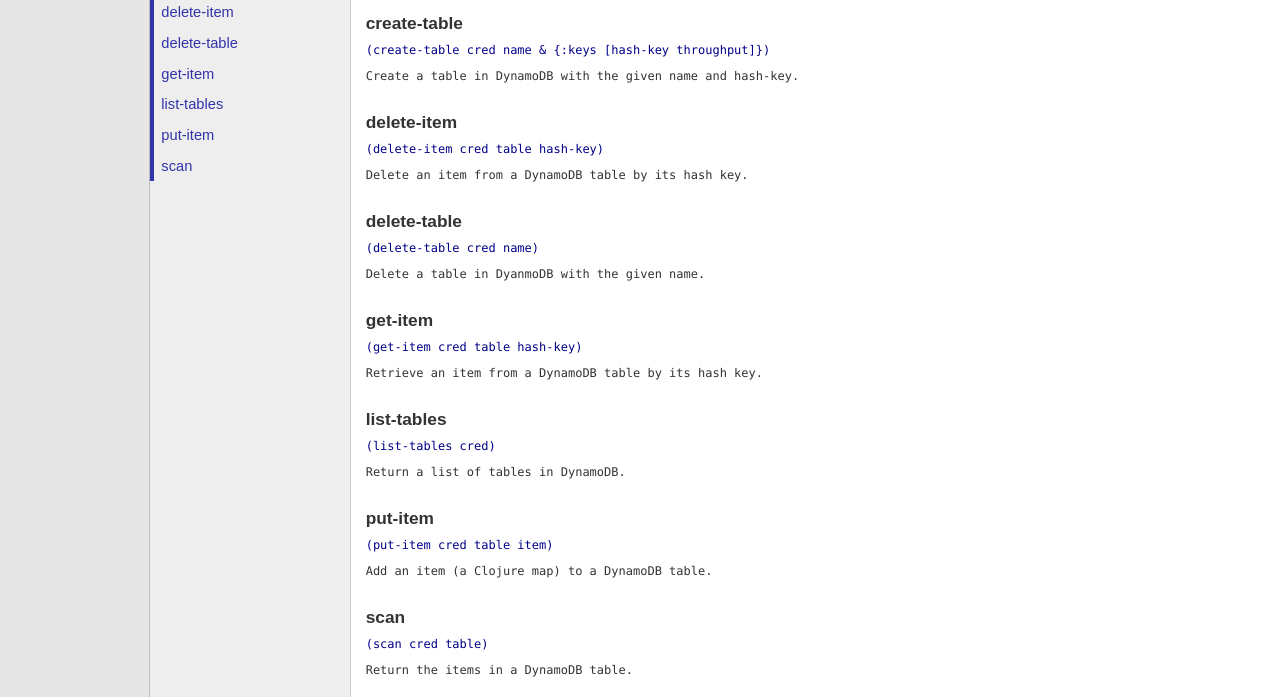
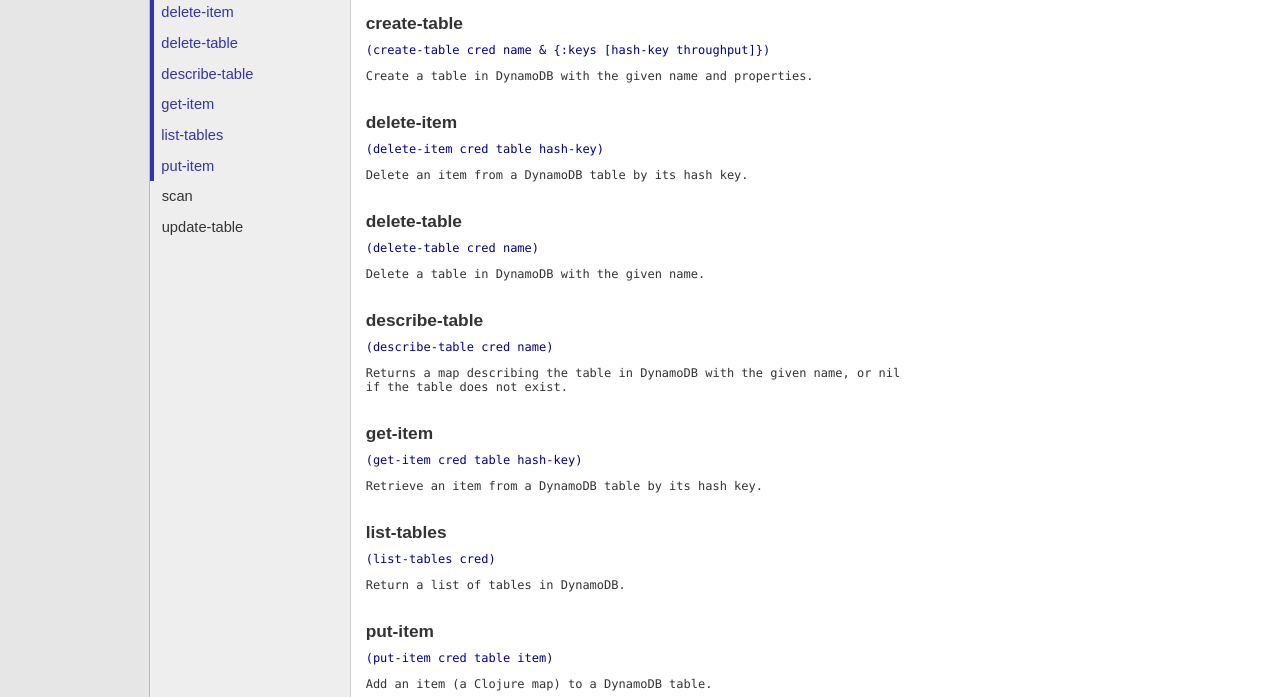
Before and after one commit to weavejester/rotary, a plain HTML site: page rotary.client.html in a window 1280 px wide. Shown: the part 103-800 px from the top of the page. Drawn offline with Linux system fonts and the light colour scheme.

Commit message:
Docs for version 0.1.1

```diff
--- a/rotary.client.html
+++ b/rotary.client.html
@@ -1,10 +1,12 @@
 <!DOCTYPE html>
-<html><head><link href="css/default.css" rel="stylesheet" type="text/css"><script src="js/jquery.min.js" type="text/javascript"></script><script src="js/page_effects.js" type="text/javascript"></script><title>rotary.client documentation</title></head><body><div id="header"><h1><a href="index.html">Rotary 0.1.0 API documentation</a></h1></div><div class="sidebar" id="namespaces"><h3><span>Namespaces</span></h3><ul><li class="current"><a href="rotary.client.html"><span>rotary.client</span></a></li></ul></div><div class="sidebar" id="vars"><h3>Public Vars</h3><ul><li><a href="rotary.client.html#var-create-table"><span>create-table</span></a></li><li><a href="rotary.client.html#var-delete-item"><span>delete-item</span></a></li><li><a href="rotary.client.html#var-delete-table"><span>delete-table</span></a></li><li><a href="rotary.client.html#var-get-item"><span>get-item</span></a></li><li><a href="rotary.client.html#var-list-tables"><span>list-tables</span></a></li><li><a href="rotary.client.html#var-put-item"><span>put-item</span></a></li><li><a href="rotary.client.html#var-scan"><span>scan</span></a></li></ul></div><div class="namespace-docs" id="content"><h2>rotary.client documentation</h2><pre class="doc">Amazon DynamoDB client functions.
-</pre><div class="public" id="var-create-table"><h3>create-table</h3><div class="usage"><code>(create-table cred name &amp; {:keys [hash-key throughput]})</code></div><pre class="doc">Create a table in DynamoDB with the given name and hash-key.
+<html><head><link href="css/default.css" rel="stylesheet" type="text/css"><script src="js/jquery.min.js" type="text/javascript"></script><script src="js/page_effects.js" type="text/javascript"></script><title>rotary.client documentation</title></head><body><div id="header"><h1><a href="index.html">Rotary 0.1.1 API documentation</a></h1></div><div class="sidebar" id="namespaces"><h3><span>Namespaces</span></h3><ul><li class="current"><a href="rotary.client.html"><span>rotary.client</span></a></li></ul></div><div class="sidebar" id="vars"><h3>Public Vars</h3><ul><li><a href="rotary.client.html#var-create-table"><span>create-table</span></a></li><li><a href="rotary.client.html#var-delete-item"><span>delete-item</span></a></li><li><a href="rotary.client.html#var-delete-table"><span>delete-table</span></a></li><li><a href="rotary.client.html#var-describe-table"><span>describe-table</span></a></li><li><a href="rotary.client.html#var-get-item"><span>get-item</span></a></li><li><a href="rotary.client.html#var-list-tables"><span>list-tables</span></a></li><li><a href="rotary.client.html#var-put-item"><span>put-item</span></a></li><li><a href="rotary.client.html#var-scan"><span>scan</span></a></li><li><a href="rotary.client.html#var-update-table"><span>update-table</span></a></li></ul></div><div class="namespace-docs" id="content"><h2>rotary.client documentation</h2><pre class="doc">Amazon DynamoDB client functions.
+</pre><div class="public" id="var-create-table"><h3>create-table</h3><div class="usage"><code>(create-table cred name &amp; {:keys [hash-key throughput]})</code></div><pre class="doc">Create a table in DynamoDB with the given name and properties.
 </pre></div><div class="public" id="var-delete-item"><h3>delete-item</h3><div class="usage"><code>(delete-item cred table hash-key)</code></div><pre class="doc">Delete an item from a DynamoDB table by its hash key.
-</pre></div><div class="public" id="var-delete-table"><h3>delete-table</h3><div class="usage"><code>(delete-table cred name)</code></div><pre class="doc">Delete a table in DyanmoDB with the given name.
-</pre></div><div class="public" id="var-get-item"><h3>get-item</h3><div class="usage"><code>(get-item cred table hash-key)</code></div><pre class="doc">Retrieve an item from a DynamoDB table by its hash key.
+</pre></div><div class="public" id="var-delete-table"><h3>delete-table</h3><div class="usage"><code>(delete-table cred name)</code></div><pre class="doc">Delete a table in DynamoDB with the given name.
+</pre></div><div class="public" id="var-describe-table"><h3>describe-table</h3><div class="usage"><code>(describe-table cred name)</code></div><pre class="doc">Returns a map describing the table in DynamoDB with the given name, or nil
+if the table does not exist.</pre></div><div class="public" id="var-get-item"><h3>get-item</h3><div class="usage"><code>(get-item cred table hash-key)</code></div><pre class="doc">Retrieve an item from a DynamoDB table by its hash key.
 </pre></div><div class="public" id="var-list-tables"><h3>list-tables</h3><div class="usage"><code>(list-tables cred)</code></div><pre class="doc">Return a list of tables in DynamoDB.
 </pre></div><div class="public" id="var-put-item"><h3>put-item</h3><div class="usage"><code>(put-item cred table item)</code></div><pre class="doc">Add an item (a Clojure map) to a DynamoDB table.
 </pre></div><div class="public" id="var-scan"><h3>scan</h3><div class="usage"><code>(scan cred table)</code></div><pre class="doc">Return the items in a DynamoDB table.
+</pre></div><div class="public" id="var-update-table"><h3>update-table</h3><div class="usage"><code>(update-table cred name &amp; {:keys [throughput]})</code></div><pre class="doc">Update a table in DynamoDB with the given name.
 </pre></div></div></body></html>
```
Also changed, not shown: index.html (+2 -2 lines).
